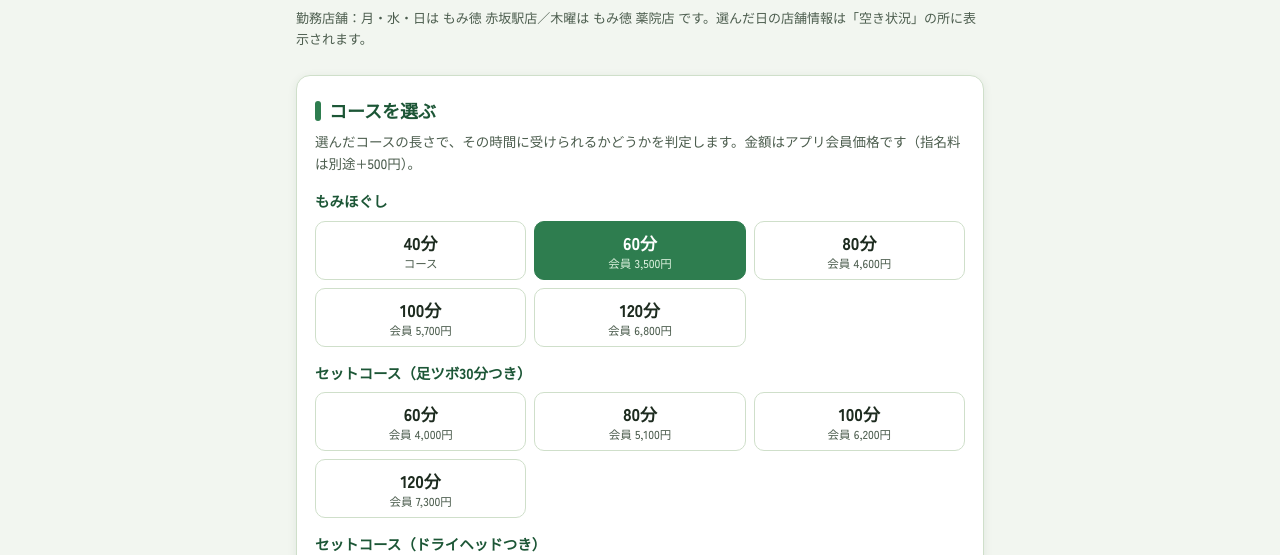
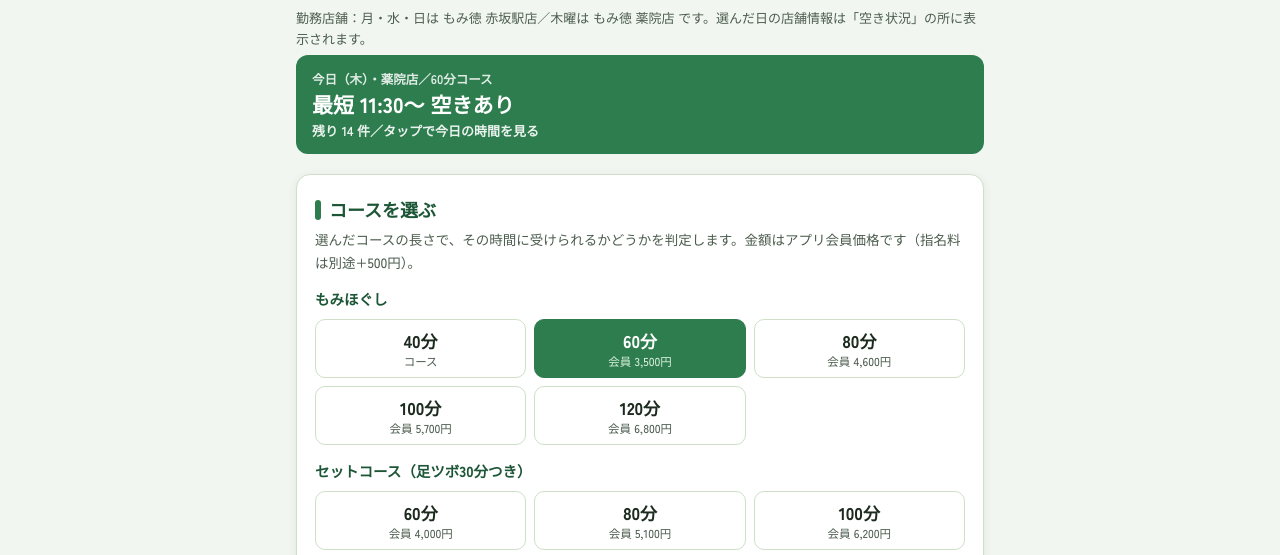
Before and after one commit to mochipj2025/hogushiyakida.yoyaku, a plain HTML site: page index.html in a window 1280 px wide. Shown: the part 245-800 px from the top of the page. Drawn offline with Linux system fonts and the light colour scheme; a web font is replaced by a local one.

Commit message:
トップに今日の空き（最短・残り件数）を固定表示。タップで今日の時間一覧へ

```diff
--- a/index.html
+++ b/index.html
@@ -268,6 +268,24 @@
         color: var(--ink-soft);
       }
       .closed-box .big { font-size: 19px; font-weight: 900; color: var(--ink); display: block; margin-bottom: 4px; }
+      .today-hero {
+        width: 100%;
+        appearance: none;
+        border: none;
+        font-family: inherit;
+        text-align: left;
+        background: var(--green);
+        color: #fff;
+        border-radius: 12px;
+        padding: 14px 16px;
+        margin-bottom: 14px;
+        cursor: pointer;
+        display: block;
+      }
+      .today-hero .th-label { font-size: 12.5px; font-weight: 700; opacity: .85; }
+      .today-hero .th-main { font-size: 21px; font-weight: 900; line-height: 1.35; margin-top: 2px; }
+      .today-hero .th-sub { font-size: 13px; font-weight: 700; opacity: .9; margin-top: 2px; }
+      .today-hero.static { cursor: default; }
       .call-box {
         margin-top: 12px;
         background: #fff4e0;
@@ -348,6 +366,8 @@
         <p class="tagline">予約状況の確認ページです。空いている時間をご確認のうえ、ご予約はもみ徳公式アプリからお願いします。</p>
         <p class="store-line">勤務店舗：月・水・日は もみ徳 赤坂駅店／木曜は もみ徳 薬院店 です。選んだ日の店舗情報は「空き状況」の所に表示されます。</p>
       </header>
+
+      <button type="button" class="today-hero" id="todayHero" aria-live="polite"></button>
 
       <div id="step1">
       <section class="card" aria-labelledby="h-course">
@@ -638,6 +658,7 @@
           })(i);
         }
         renderCallNow(document.getElementById("callNowTop"), new Date(today));
+        renderTodayHero();
       }
 
       /* 当日で受付時間内なら「今すぐは電話」の案内を出す */
@@ -654,8 +675,44 @@
           store.short + '：<a class="tel-link" href="tel:' + store.tel.replace(/-/g, "") + '">' + store.tel + "</a>";
       }
 
+      /* トップ固定：今日の空き（最短・残り件数） */
+      var heroEl = document.getElementById("todayHero");
+      function renderTodayHero() {
+        var d = new Date(today);
+        var store = storeForDow(d.getDay());
+        if (!store) {
+          heroEl.classList.add("static");
+          heroEl.innerHTML =
+            '<span class="th-label">今日（' + DOW_JA[d.getDay()] + '）</span>' +
+            '<span class="th-main" style="display:block;">今日はお休みです</span>' +
+            '<span class="th-sub" style="display:block;">受付は月・水・木・日曜日です</span>';
+          return;
+        }
+        var list = slotsFor(d);
+        var open = list.filter(function (sl) { return sl.open; });
+        if (open.length > 0) {
+          heroEl.classList.remove("static");
+          heroEl.innerHTML =
+            '<span class="th-label">今日（' + DOW_JA[d.getDay()] + '）・' + store.short + '／' + state.course + '分コース</span>' +
+            '<span class="th-main" style="display:block;">最短 ' + toHHMM(open[0].start) + '〜 空きあり</span>' +
+            '<span class="th-sub" style="display:block;">残り ' + open.length + ' 件／タップで今日の時間を見る</span>';
+        } else {
+          heroEl.classList.add("static");
+          heroEl.innerHTML =
+            '<span class="th-label">今日（' + DOW_JA[d.getDay()] + '）・' + store.short + '／' + state.course + '分コース</span>' +
+            '<span class="th-main" style="display:block;">今日の空きはありません</span>' +
+            '<span class="th-sub" style="display:block;">別のお日にちをご確認ください</span>';
+        }
+      }
+      heroEl.addEventListener("click", function () {
+        if (heroEl.classList.contains("static")) return;
+        state.date = new Date(today);
+        openStep2();
+      });
+
       function openStep2() {
         step1El.style.display = "none";
+        heroEl.style.display = "none";
         step2El.style.display = "";
         renderSlots();
         step2El.scrollIntoView({ block: "start" });
@@ -663,6 +720,7 @@
       document.getElementById("backBtn").addEventListener("click", function () {
         step2El.style.display = "none";
         step1El.style.display = "";
+        heroEl.style.display = "";
         step1El.scrollIntoView({ block: "start" });
       });
 
```
